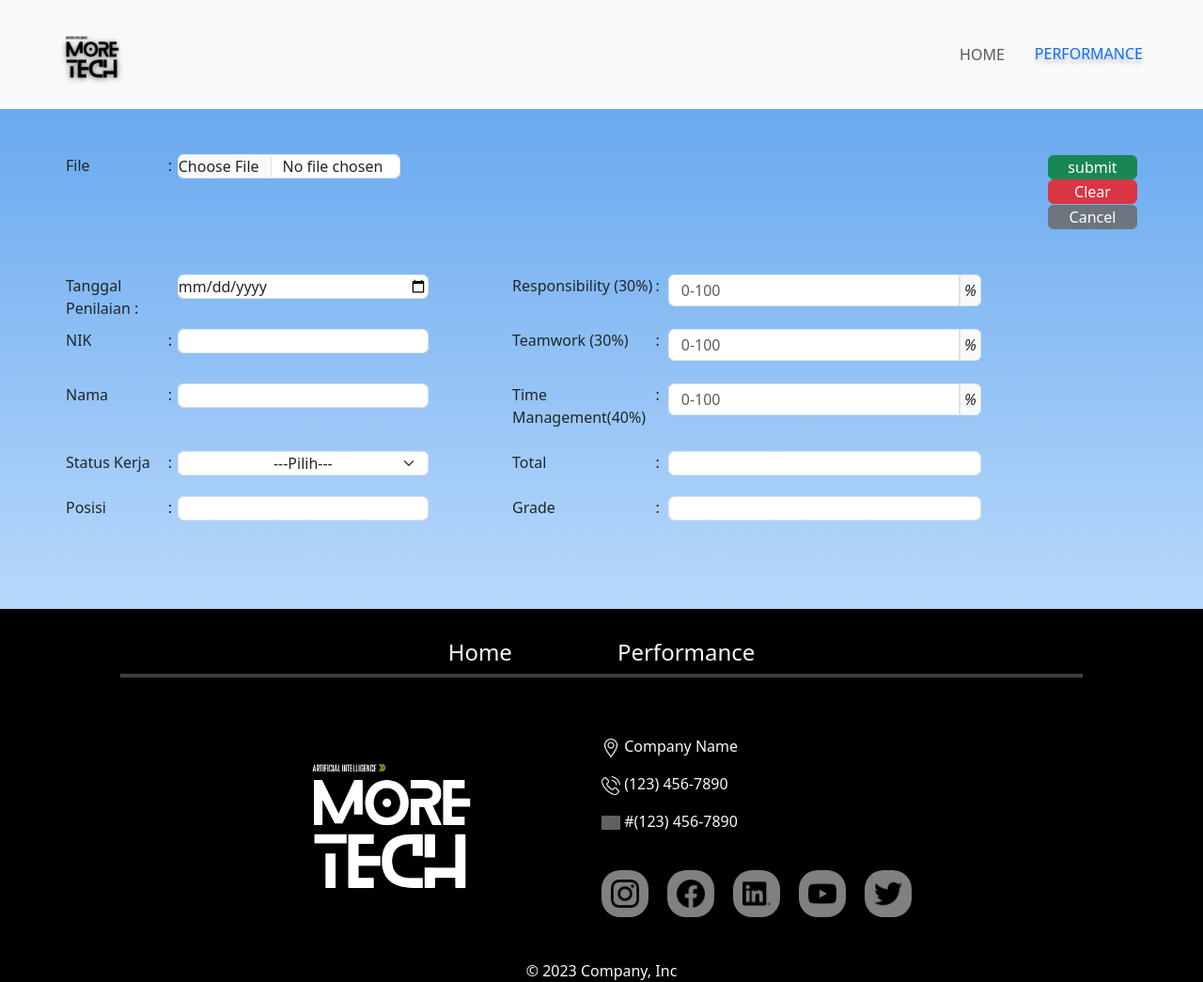
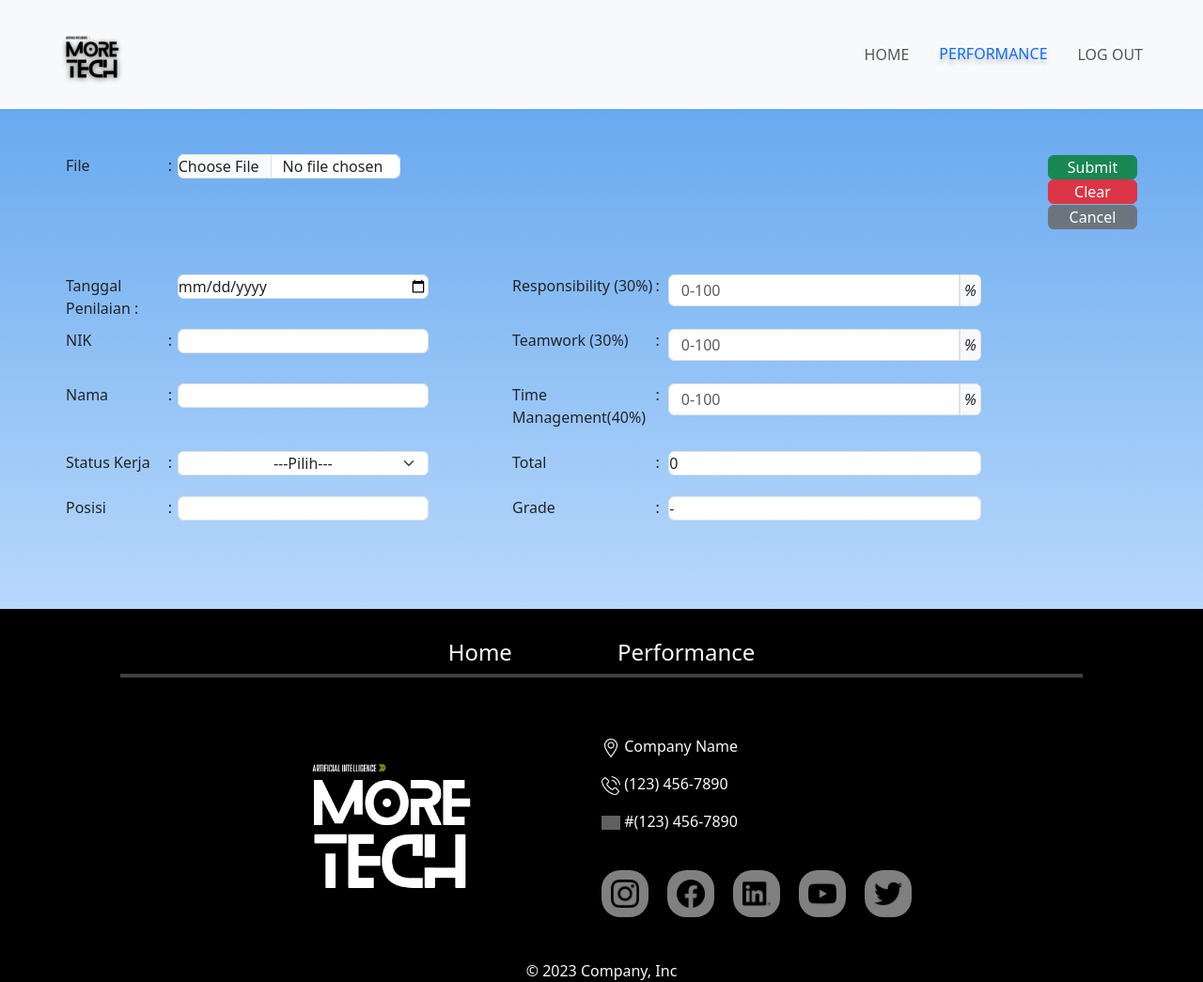
Before and after one commit to yongteck0528/UTS_Karyawan_Kel4, a PHP site: page /performance.php in a window 1280 px wide. Shown: the whole page at 94% size. Run offline with PHP 8.4, Linux system fonts and the light colour scheme; grey boxes are pictures that could not be loaded.

Commit message:
hitung total and grade tpi failed

```diff
--- a/home.php
+++ b/home.php
@@ -29,6 +29,9 @@
           </li>
           <li class="nav-item">
             <a class="nav-link mx-3" href="performance.php">PERFORMANCE</a>
+          </li>
+          <li class="nav-item">
+            <a class="nav-link mx-3" href="index.php">LOG OUT</a>
           </li>
 
         </ul>
--- a/index.php
+++ b/index.php
@@ -38,7 +38,7 @@
                           autocomplete="off">
 
                       </div>
-                      <a href="#" class="btn text-light mt-4">Submit</a>
+                      <a href="home.php" class="btn text-light mt-4">Submit</a>
                       <p class="mb-0 mt-4 text-center"><a href="#0" class="link">Forgot Your Password?</a></p>
 
                     </div>
--- a/performance.php
+++ b/performance.php
@@ -9,6 +9,7 @@
     integrity="sha384-T3c6CoIi6uLrA9TneNEoa7RxnatzjcDSCmG1MXxSR1GAsXEV/Dwwykc2MPK8M2HN" crossorigin="anonymous">
 
   <title>Performance</title>
+  <script src="totalgrade.js"></script>
 </head>
 
 <body>
@@ -29,6 +30,9 @@
           </li>
           <li class="nav-item">
             <a class="nav-link mx-3 text-primary current-page-nav" href="performance.php">PERFORMANCE</a>
+          </li>
+          <li class="nav-item">
+            <a class="nav-link mx-3" href="index.php">LOG OUT</a>
           </li>
 
         </ul>
@@ -73,11 +77,11 @@
             <div class="row">
               <div class="col">
                 <!-- <button type="submit" class="btn btn-success w-100" >Simpan</button> -->
-                <input type="submit" value="submit" class ="btn btn-success w-100">
+                <input type="submit" value="Submit" class="btn btn-success w-100">
               </div>
               <div class="row">
                 <div class="col">
-                  <button type="reset" class="btn btn-danger w-100">Clear</button>
+                  <input type="reset" value="Clear" class="btn btn-danger w-100">
                 </div>
               </div>
               <div class="row">
@@ -121,7 +125,7 @@
               <div class="col-9 w-50">
                 <div class="mb-4 input-group">
                   <input id="responsibility" type="number" class="form-control w-25" name="responsibility" min="0"
-                    max="100" placeholder="   0-100" required >
+                    max="100" placeholder="   0-100" onfocus="mulaiHitung();" onblur="stopHitung();" required>
                   <span class="input-group-text">
                     <i class="bi bi-person-fill p-1">%</i>
                   </span>
@@ -166,8 +170,8 @@
               </div>
               <div class="col-9 w-50">
                 <div class="mb-4 input-group">
-                  <input id="teamwork" type="number" class="form-control w-25" name="teamwork" min="0" max="100" placeholder="   0-100"
-                    required>
+                  <input id="teamwork" type="number" class="form-control w-25" name="teamwork" min="0" max="100"
+                    placeholder="   0-100" onfocus="mulaiHitung();" onblur="stopHitung();" required>
                   <span class="input-group-text">
                     <i class="bi bi-person-fill p-1">%</i>
                   </span>
@@ -212,8 +216,8 @@
               </div>
               <div class="col-9 w-50">
                 <div class="mb-4 input-group">
-                  <input id="timeManagement" type="number" class="form-control w-25" name="timeManagement" min="0" placeholder="   0-100"
-                    max="100" required>
+                  <input id="timeManagement" type="number" class="form-control w-25" name="timeManagement" min="0"
+                    placeholder="   0-100" max="100" onfocus="mulaiHitung();" onblur="stopHitung();" required>
                   <span class="input-group-text">
                     <i class="bi bi-person-fill p-1">%</i>
                   </span>
@@ -261,7 +265,8 @@
                 </div>
               </div>
               <div class="col-9 w-50">
-                <input id="total" type="text" class="form-control w-100" name="total" min="0" max="100" readonly>
+                <input id="total" type="text" class="form-control w-100" name="total" min="0" max="100" value="0"
+                  readonly>
               </div>
             </div>
           </div>
@@ -301,7 +306,8 @@
                 </div>
               </div>
               <div class="col-9 w-50">
-                <input id="grade" type="text" class="form-control w-100" name="grade" min="0" max="100" readonly>
+                <input id="grade" type="text" class="form-control w-100" name="grade" min="0" max="100" value="-"
+                  readonly>
               </div>
             </div>
           </div>
@@ -373,6 +379,7 @@
   </footer>
   <script src="https://cdn.jsdelivr.net/npm/bootstrap@5.3.2/dist/js/bootstrap.min.js" integrity="sha384-..."
     crossorigin="anonymous"></script>
+
 </body>
 
 </html>
--- /dev/null
+++ b/totalgrade.js
@@ -0,0 +1,32 @@
+function mulaihitung(){
+  interval = setInterval("hitung()", 1);
+}
+
+function hitung(){
+  resp = parseFloat(document.getElementById('responsibility').value) * 0.3;
+  teamw = parseFloat(document.getElementById('teamwork').value) * 0.3;
+  time_m = parseFloat(document.getElementById('timeManagement').value) * 0.4;
+  total = resp+teamw+time_m;
+
+  document.getElementById('total').value = total;
+
+  if(total>=80){
+    grade = 'A';
+  }
+  else if(total>=60){
+    grade = 'B';
+  }
+  else if(total>=40){
+    grade = 'C';
+  }
+  else{
+    grade = 'D';
+  }
+
+  document.getElementById('grade').value = grade;
+
+}
+
+function stopHitung(){
+  clearInterval(interval);
+}
```
